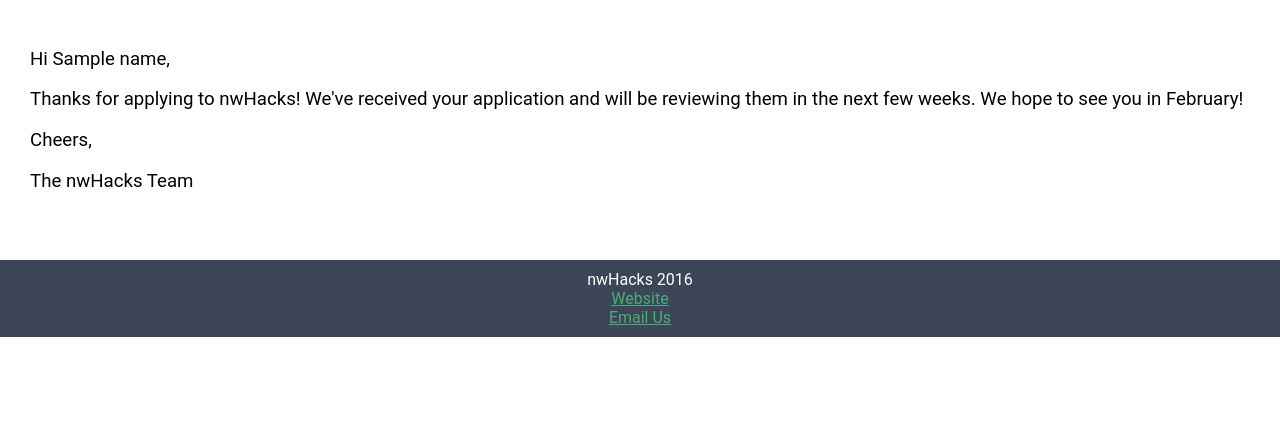
After one commit to nwhacks/nwhacks2016_api, a Python web app: template templates/nwhacks2016/email.orig.html in a window 1280 px wide. The commit adds this page. Shown: the part 373-800 px from the top of the page. Run offline with Jinja, Linux system fonts and the light colour scheme; the template is opened without the code that fills it: most values are stand-ins (such as "Sample title", 1, 10 or a date in 2020); some web fonts are replaced.

Commit message:
Pre-inline css in email
Also fix font issue so it doesn't look too terrible

```diff
--- /dev/null
+++ b/templates/nwhacks2016/email.orig.html
@@ -0,0 +1,99 @@
+<html>
+  <head>
+    <meta name="viewport" content="width=device-width">
+    <style>
+      @font-face {
+        font-family: "LFT Etica";
+        src: url(/static/font/LFT_Etica_Book.otf) format("opentype"); }
+      @font-face {
+        font-family: "LFT Etica";
+        src: url(/static/font/LFT_Etica_Semibold.otf) format("opentype");
+        font-weight: 500; }
+      @font-face {
+        font-family: "LFT Etica";
+        src: url(/static/font/LFT_Etica_Bold.otf) format("opentype");
+        font-weight: bold; }
+      @font-face {
+        font-family: "LFT Etica";
+        src: url(/static/font/LFT_Etica_BoldItalic.otf) format("opentype");
+        font-weight: bold;
+        font-style: italic; }
+      @font-face {
+        font-family: "LFT Etica";
+        src: url(/static/font/LFT_Etica_Light.otf) format("opentype");
+        font-weight: 200; }
+      @font-face {
+        font-family: "LFT Etica";
+        src: url(/static/font/LFT_Etica_LightItalic.otf) format("opentype");
+        font-weight: lighter;
+        font-style: italic; }
+      .header {
+        text-align: center;
+      }
+      .header .title {
+        background-color: #4bae74;
+        padding: 15px 0;
+      }
+      .header .title img {
+        max-height: 22px;
+        max-width: calc(100% - 50px);
+      }
+      .header .well {
+        background: url(https://www.nwhacks.io/static/img/background_hacker_dark.jpg) no-repeat center / cover;
+      }
+      .header .well td {
+        text-align: center;
+      }
+      .header .well img {
+        margin: 50px;
+        max-height: 200px;
+        max-width: calc(100% - 100px);
+      }
+      body, head {
+        margin: 0;
+        padding: 0;
+        font-family: 'LFT Etica', 'Roboto', 'Sans';
+      }
+      .content {
+        padding: 50px 30px;
+        font-size: 14pt;
+      }
+      .footer {
+        background-color: #3d4658;
+        padding: 10px;
+        color: white;
+        text-align: center;
+      }
+      .footer a {
+        color: #4bae74;
+      }
+      .footer p {
+        margin: 0;
+      }
+    </style>
+  </head>
+  <body>
+    <div class="header">
+      <a href="https://www.nwhacks.io">
+        <div class="title">
+          <img src="https://www.nwhacks.io/static/img/nwhacks-text.png">
+        </div>
+        <div class="well">
+          <img src="https://www.nwhacks.io/static/img/nwhacks-logo-white.png">
+        </div>
+      </a>
+    </div>
+    <div class="content">
+      <p> Hi {{ name }}, </p>
+      <p>
+      Thanks for applying to nwHacks! We've received your application and will be reviewing them in the next few weeks. We hope to see you in February!  </p>
+      <p> Cheers, </p>
+      <p> The nwHacks Team </p>
+    </div>
+    <div class="footer">
+      <p>nwHacks 2016</p>
+      <p><a href="https://nwhacks.io">Website</a></p>
+      <p><a href="mailto:sponsorship@nwhacks.io">Email Us</a></p>
+    </div>
+  </body>
+</html>
--- a/urls.py
+++ b/urls.py
@@ -3,8 +3,6 @@
 from django.template.loader import render_to_string
 
 from rest_framework import routers, serializers, viewsets, mixins
-
-from premailer import transform
 
 from .models import Registration
 
@@ -34,9 +32,9 @@
                                          reply_to=["apply@nwhacks.io"])
 
         # attach html content
-        message.attach_alternative(transform(render_to_string("nwhacks2016/email.html", {
+        message.attach_alternative(render_to_string("nwhacks2016/email.html", {
             "name": instance.name
-        })), "text/html")
+        }), "text/html")
 
         # send the message
         message.send()
```
Also changed, not shown: templates/nwhacks2016/email.html (+13 -83 lines), 1 other file.
